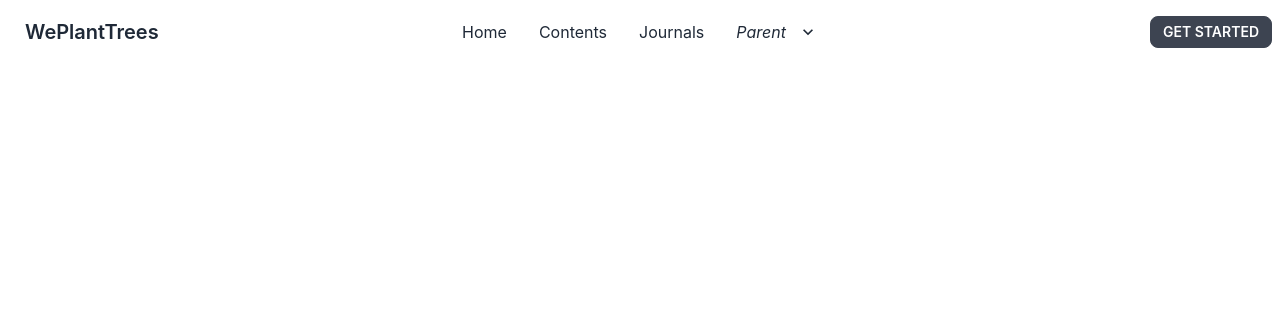
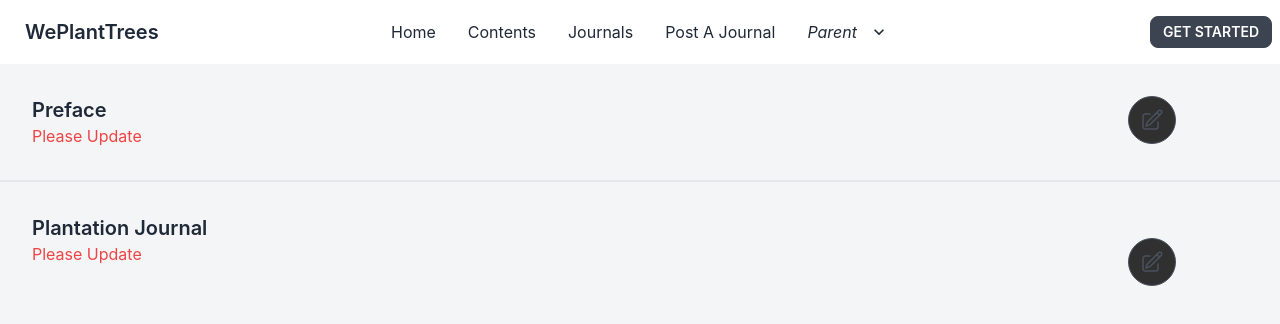
Before and after one commit to Shahil19/we-plant-trees_ifescu-journal-website, a React (Create React App) app: page /postJournal in a window 1280 px wide. Shown: the top 324 px of the page. Built offline with nearby package versions, Linux system fonts and the light colour scheme; the HTML template or start-up script is replaced by a standard one.

Commit message:
preface and plantationJournal action functionality added

```diff
--- a/package.json
+++ b/package.json
@@ -3,6 +3,7 @@
   "version": "0.1.0",
   "private": true,
   "dependencies": {
+    "@headlessui/react": "^1.7.0",
     "@reduxjs/toolkit": "^1.8.5",
     "@testing-library/jest-dom": "^5.16.4",
     "@testing-library/react": "^13.3.0",
@@ -10,6 +11,7 @@
     "daisyui": "^2.25.0",
     "react": "^18.2.0",
     "react-dom": "^18.2.0",
+    "react-hook-form": "^7.34.2",
     "react-query": "^3.39.2",
     "react-redux": "^8.0.2",
     "react-router-dom": "^6.3.0",
--- a/src/App.js
+++ b/src/App.js
@@ -4,6 +4,7 @@ import Navbar from './Components/Common/Navbar';
 import Contents from './Components/Contents/Contents';
 import Home from './Components/Home/Home';
 import Journals from './Components/Journals/Journals';
+import PostAJournal from './Components/PostAJournal/PostAJournal';
 
 function App() {
   return (
@@ -13,6 +14,7 @@ function App() {
         <Route path='/' element={<Home />} />
         <Route path='contents' element={<Contents />} />
         <Route path='journals' element={<Journals />} />
+        <Route path='postJournal' element={<PostAJournal />} />
       </Routes>
     </>
   );
--- a/src/Components/Common/Navbar.js
+++ b/src/Components/Common/Navbar.js
@@ -7,6 +7,7 @@ const Navbar = () => {
             <li><Link to="/">Home</Link></li>
             <li><Link to="/contents">Contents</Link></li>
             <li><Link to='/journals'>Journals</Link></li>
+            <li><Link to='/postJournal'>Post A Journal</Link></li>
             <li tabIndex={0}>
                 <i>
                     Parent
@@ -20,7 +21,7 @@ const Navbar = () => {
         </>
     )
     return (
-        <div className="navbar bg-base-100 container mx-auto">
+        <div className="navbar bg-base-100 container mx-auto backdrop-blur-md bg-white/30" >
             <div className="navbar-start">
                 <div className="dropdown">
                     <label tabIndex={0} className="btn btn-ghost lg:hidden">
--- a/src/Components/Home/Home.js
+++ b/src/Components/Home/Home.js
@@ -2,9 +2,7 @@ import React from 'react';
 
 const Home = () => {
     return (
-        <div className='container mx-auto'>
-            <h1 className='text-3xl'>Home</h1>
-        </div>
+        <h1>homw</h1>
     );
 };
 
--- /dev/null
+++ b/src/Components/Journals/Journals.js
@@ -0,0 +1,16 @@
+import React from 'react';
+import { useSelector } from 'react-redux';
+import { selectAllJournals } from '../../features/journals/journalsSlice';
+
+const Journals = () => {
+    const journals = useSelector(selectAllJournals)
+    console.log(journals);
+
+    return (
+        <div>
+            <h1 className='text-3xl'>Journal</h1>
+        </div>
+    );
+};
+
+export default Journals;
--- a/src/Components/Journals/Journals.jsx
+++ /dev/null
@@ -1,11 +0,0 @@
-import React from 'react';
-
-const Journals = () => {
-    return (
-        <div>
-            <h1 className='text-3xl'>Journal </h1>
-        </div>
-    );
-};
-
-export default Journals;
--- /dev/null
+++ b/src/Components/Modals/SingleParagraphModal.js
@@ -0,0 +1,102 @@
+import { Dialog, Transition } from '@headlessui/react'
+import { Fragment, useState } from 'react'
+import { useForm } from "react-hook-form";
+import { useDispatch } from 'react-redux';
+
+export default function PrefaceModal({ title, shortTitle, action }) {
+
+    let [isOpen, setIsOpen] = useState(false)
+    const dispatch = useDispatch()
+
+    function closeModal() {
+        setIsOpen(false)
+    }
+
+    function openModal() {
+        setIsOpen(true)
+    }
+
+    const { register, handleSubmit, formState: { errors } } = useForm();
+    const onSubmit = data => {
+        const updatedContent = data[shortTitle]
+        dispatch(action({ userId: 1, updatedContent }))
+    };
+
+    return (
+        <>
+            <div className="flex items-center justify-center">
+                <button
+                    type="button"
+                    onClick={openModal}
+                    className="btn btn-circle btn-outline bg-black opacity-80">
+                    <svg xmlns="http://www.w3.org/2000/svg" fill="none" viewBox="0 0 24 24" strokeWidth={1.5} stroke="currentColor" className="w-6 h-6">
+                        <path strokeLinecap="round" strokeLinejoin="round" d="M16.862 4.487l1.687-1.688a1.875 1.875 0 112.652 2.652L10.582 16.07a4.5 4.5 0 01-1.897 1.13L6 18l.8-2.685a4.5 4.5 0 011.13-1.897l8.932-8.931zm0 0L19.5 7.125M18 14v4.75A2.25 2.25 0 0115.75 21H5.25A2.25 2.25 0 013 18.75V8.25A2.25 2.25 0 015.25 6H10" />
+                    </svg>
+                </button>
+            </div>
+
+            <Transition appear show={isOpen} as={Fragment}>
+                <Dialog as="div" className="relative z-10" onClose={closeModal}>
+                    <Transition.Child
+                        as={Fragment}
+                        enter="ease-out duration-300"
+                        enterFrom="opacity-0"
+                        enterTo="opacity-100"
+                        leave="ease-in duration-200"
+                        leaveFrom="opacity-100"
+                        leaveTo="opacity-0"
+                    >
+                        <div className="fixed inset-0 bg-black bg-opacity-25" />
+                    </Transition.Child>
+
+                    <div className="fixed inset-0 overflow-y-auto">
+                        <div className="flex min-h-full items-center justify-center py-4 text-center">
+                            <Transition.Child
+                                as={Fragment}
+                                enter="ease-out duration-300"
+                                enterFrom="opacity-0 scale-95"
+                                enterTo="opacity-100 scale-100"
+                                leave="ease-in duration-200"
+                                leaveFrom="opacity-100 scale-100"
+                                leaveTo="opacity-0 scale-95"
+                            >
+                                <Dialog.Panel className="w-full max-w-4xl transform overflow-hidden rounded-2xl bg-white py-6 text-left align-middle shadow-xl transition-all">
+                                    <Dialog.Title
+                                        as="h3"
+                                        className="text-lg font-medium leading-6 text-gray-900 px-6 text-center"
+                                    >
+                                        {title}
+                                    </Dialog.Title>
+
+                                    <div className="mt-2">
+                                        <div className="w-full">
+                                            <div className="rounded bg-white shadow p-6">
+
+                                                <form onSubmit={handleSubmit(onSubmit)}>
+                                                    <div className="pb-6">
+                                                        <label htmlFor={shortTitle} className="font-semibold text-gray-700 block pb-1">{title}</label>
+                                                        <div className="flex">
+                                                            {/* <span style={{ backgroundColor: "#F9FAFB" }} className="text-gray-600 border rounded-l px-4 py-2 whitespace-no-wrap">http://</span> */}
+                                                            <textarea {...register(shortTitle)} id={shortTitle} className="border border-l-0 rounded-r px-4 py-2 w-full" type="text" placeholder={title} />
+                                                        </div>
+                                                        {errors[shortTitle] && <span>{title}is required</span>}
+                                                    </div>
+                                                    <button
+                                                        onClick={closeModal}
+                                                        className='inline-flex justify-center rounded-md border border-transparent bg-blue-100 px-4 py-2 text-sm font-medium text-blue-900 hover:bg-blue-200 focus:outline-none focus-visible:ring-2 focus-visible:ring-blue-500 focus-visible:ring-offset-2' type="submit">Update {title}</button>
+                                                </form>
+
+                                            </div>
+                                        </div>
+                                    </div>
+                                    {/*  */}
+
+                                </Dialog.Panel>
+                            </Transition.Child>
+                        </div>
+                    </div>
+                </Dialog>
+            </Transition>
+        </>
+    )
+}
--- /dev/null
+++ b/src/Components/PostAJournal/PostAJournal.js
@@ -0,0 +1,39 @@
+import React from 'react';
+import { useSelector } from 'react-redux';
+import { plantationJournalAdded, prefaceAdded, selectAllJournals } from '../../features/journals/journalsSlice';
+import PrefaceModal from '../Modals/SingleParagraphModal';
+
+const PostAJournal = () => {
+    const journals = useSelector(selectAllJournals)
+    const currUserJournal = journals.find(journal => journal.userId === 1)
+
+    return (
+        <div style={{ backgroundColor: "#F4F5F7" }} className="h-full">
+            {/* ----------------- preface ------------------- */}
+            <div className="flex border-b-2">
+                <div className="w-4/5 p-8">
+                    <span className="text-xl font-semibold block">Preface</span>
+                    <span className="text-gray-600">{currUserJournal.preface ? currUserJournal.preface : <span className='text-red-500'>Please Update</span>}</span>
+                </div>
+                <div className="w-1/5 py-8">
+                    {<PrefaceModal title='Preface' shortTitle="preface" action={prefaceAdded} />}
+                </div>
+            </div>
+
+            {/* ----------------- Plantation Journal ------------------- */}
+            <div className="flex">
+                <div className="w-4/5 p-8">
+                    <span className="text-xl font-semibold block">Plantation Journal</span>
+                    <span className="text-gray-600">{currUserJournal.plantationJournal ? currUserJournal.plantationJournal : <span className='text-red-500'>Please Update</span>}</span>
+                </div>
+                <div className="w-1/5 py-8">
+                    <div className="rounded py-6">
+                        {<PrefaceModal title="Plantation Journal" shortTitle="plantJour" action={plantationJournalAdded} />}
+                    </div>
+                </div>
+            </div>
+        </div>
+    );
+};
+
+export default PostAJournal;
--- a/src/app/store.js
+++ b/src/app/store.js
@@ -1,8 +1,10 @@
 import { configureStore } from "@reduxjs/toolkit";
 import contentReducer from "../features/contents/contentSlice";
+import journalsReducer from "../features/journals/journalsSlice";
 
 export const store = configureStore({
     reducer: {
-        contents: contentReducer
+        contents: contentReducer,
+        journals: journalsReducer
     }
 })
--- /dev/null
+++ b/src/features/journals/journalsSlice.js
@@ -0,0 +1,25 @@
+import { createSlice } from "@reduxjs/toolkit"
+
+const initialState = {
+    journalStatus: 'idle',
+    journals: [{ userId: 1 }, { userId: 2 }]
+}
+
+const journalsSlice = createSlice({
+    name: 'journals',
+    initialState,
+    reducers: {
+        prefaceAdded: (state, { payload }) => {
+            const existingPost = state.journals.find(journal => journal.userId === payload.userId)
+            existingPost.preface = payload.updatedContent
+        },
+        plantationJournalAdded: (state, { payload }) => {
+            const existingPost = state.journals.find(journal => journal.userId === payload.userId)
+            existingPost.plantationJournal = payload.updatedContent
+        },
+    }
+})
+
+export const selectAllJournals = store => store.journals.journals
+export const { prefaceAdded, plantationJournalAdded } = journalsSlice.actions
+export default journalsSlice.reducer
```
Also changed, not shown: src/Components/Contents/Contents.js (+8 -7 lines), src/Components/Icons/Icons.js (added), 1 other file (tests, documents, lock files or other folders).
